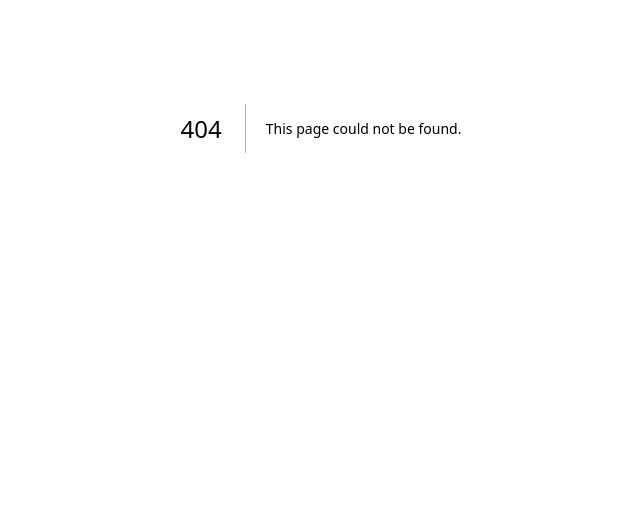
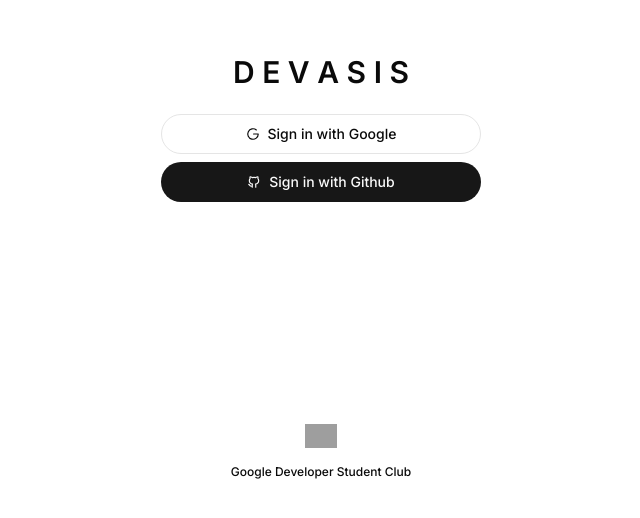
Before and after one commit to zakusei/devasis-ai, a Next.js app: page /sign-in in a window 1280 px wide. Before the commit this address had no page. Shown: the part 272-790 px from the top of the page, without its empty margins (319-959 px from the left). Built offline with nearby package versions, Linux system fonts and the light colour scheme; grey boxes are pictures that could not be loaded.

Commit message:
feat(signin): add sign in layout

```diff
--- /dev/null
+++ b/app/(auth)/sign-in/page.jsx
@@ -0,0 +1,28 @@
+"use client";
+
+import FlexContainer from "@/components/layouts/Container";
+import Title from "@/components/layouts/Title";
+import { Button } from "@/components/ui/button";
+import { TbBrandGoogle, TbBrandGithub } from "react-icons/tb";
+import Footer from "@/components/layouts/Footer";
+
+const SignIn = () => {
+  return (
+    <FlexContainer>
+      <Title />
+      <div className="grid w-full max-w-xs grid-cols-1 place-items-center space-y-2">
+        <Button variant="outline" className="w-full max-w-xs md:max-w-sm">
+          <TbBrandGoogle className="mr-2" />
+          Sign in with Google
+        </Button>
+        <Button variant="default" className="w-full max-w-xs md:max-w-sm">
+          <TbBrandGithub className="mr-2" />
+          Sign in with Github
+        </Button>
+      </div>
+      <Footer />
+    </FlexContainer>
+  );
+};
+
+export default SignIn;
```
